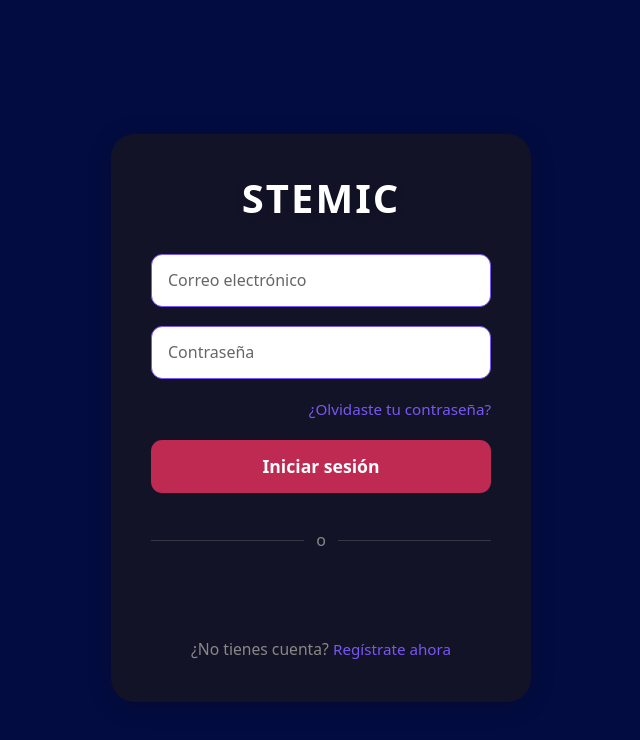
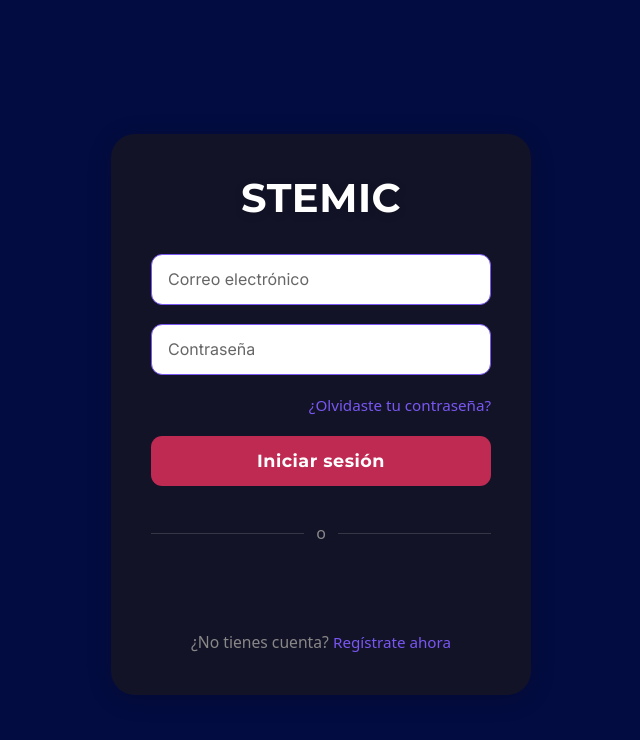
Before and after one commit to RageJohan/Proyecto_de_Tesis_C24_G34_Stemic_Frontend, a React (Vite) app: page /login in a window 1280 px wide. Shown: the top 740 px of the page, without its empty margins (319-959 px from the left). Built offline with nearby package versions, Linux system fonts and the light colour scheme; no server answers.

Commit message:
Change Font

```diff
--- a/src/index.css
+++ b/src/index.css
@@ -1,3 +1,4 @@
+@import url('https://fonts.googleapis.com/css2?family=Inter:wght@400;500;700&family=Montserrat:wght@600;700;900&display=swap');
 body.aboutus-bg-body {
   background: linear-gradient(120deg, #7957F2 0%, #A6249D 100%) fixed !important;
   min-height: 100vh;
@@ -19,7 +20,21 @@ body.aboutus-bg-body {
   --color-texto-adicional: #888888;
 
   /* Tipografía */
-  --font-family: system-ui, -apple-system, BlinkMacSystemFont, 'Segoe UI', Roboto, 'Helvetica Neue', Arial, sans-serif;
+  --font-family: 'Inter', system-ui, -apple-system, BlinkMacSystemFont, 'Segoe UI', Roboto, 'Helvetica Neue', Arial, sans-serif;
+body, html {
+  font-family: var(--font-family);
+}
+
+h1, h2, h3, .header-logo, .header-link, button, .participations-title {
+  font-family: 'Montserrat', 'Inter', Arial, sans-serif;
+  font-weight: 700;
+  letter-spacing: 0.5px;
+}
+
+/* Si quieres que los inputs también usen Inter: */
+input, textarea, select {
+  font-family: 'Inter', Arial, sans-serif;
+}
   --font-size-base: 16px;
   --line-height-base: 1.5;
 
```
